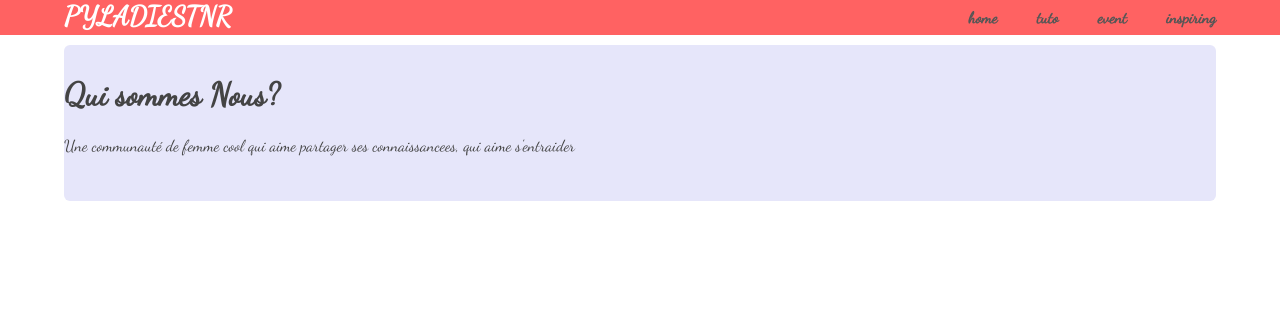
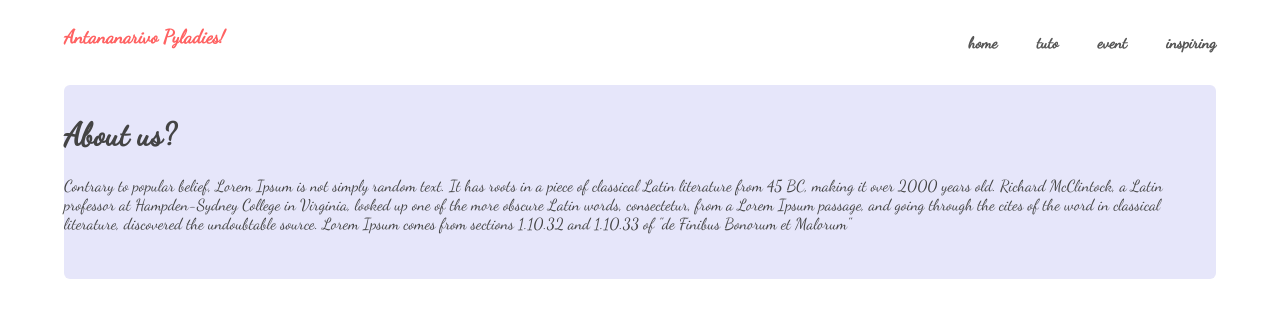
Before and after one commit to anjaniacatus/pyladiesmdg, a Flask app: page /about in a window 1280 px wide. Shown: the top 318 px of the page. Run offline with Flask 2, Linux system fonts and the light colour scheme.

Commit message:
police changed, background changed

```diff
--- a/static/css/main.css
+++ b/static/css/main.css
@@ -8,7 +8,7 @@ body {
  * Formatting the header area
  */
 header {
-    background-color:#ff5252;
+    background-color:#fff;
     height: 35px;
     width: 100%;
     opacity: .9;
@@ -16,13 +16,12 @@ header {
 }
 header h1.logo {
     margin: 0;
-    font-size: 1.7em;
-    color: #fff;
-    text-transform: uppercase;
+    font-size: 1.2em;
+    color: #ff5252;
     float: left;
 }
 header h1.logo:hover {
-    color: #fff;
+    color: #ff5252;
     text-decoration: none;
 }
 /*
@@ -31,6 +30,8 @@ header h1.logo:hover {
 .container {
     width: 90%;
     margin: 0 auto;
+    margin-top: 25px;
+}
 }
 div.home {
     padding: 10px 10px 30px 10px;
@@ -45,6 +46,12 @@ div.about {
     -webkit-border-radius: 6px;
     -moz-border-radius: 6px;
     border-radius: 6px;
+}
+footer {
+	position: absolute;
+	height: 100px;
+    background-color:#ff5252;
+    height: 60px;
 }
 h2 {
     font-size: 3em;
--- a/templates/about.html
+++ b/templates/about.html
@@ -4,8 +4,9 @@
         {% extends "layouts.html" %}
         {% block content %}
             <div class="about">
-                 <h1>Qui sommes Nous?</h1>
-                        <p> Une communauté de femme cool qui aime partager ses connaissancees, qui aime s'entraider </p>
+                 <h1>About us?</h1>
+                        <p> Contrary to popular belief, Lorem Ipsum is not simply random text. It has roots in a piece of classical Latin literature from 45 BC, making it over 2000 years old. Richard McClintock, a Latin professor at Hampden-Sydney College in Virginia, looked up one of the more obscure Latin words, consectetur, from a Lorem Ipsum passage, and going through the cites of the word in classical literature, discovered the undoubtable source. Lorem Ipsum comes from sections
+                        1.10.32 and 1.10.33 of "de Finibus Bonorum et Malorum" </p>
             </div>
         {% endblock %}
     </body>
--- a/templates/home.html
+++ b/templates/home.html
@@ -5,7 +5,8 @@
         {% block content %}
             <div class="home">
                 <h1> Hello! </h1>
-                <p> Pyladies Antananarivo est une communauté de jeunes femmes actives dans le domaine de la TIC. We love coding in python and we want you to be part of it :)  </p>
+                <p> Contrary to popular belief, Lorem Ipsum is not simply random text. It has roots in a piece of classical Latin literature from 45 BC, making it over 2000 years old. Richard McClintock, a Latin professor at Hampden-Sydney College in Virginia, looked up one of the more obscure Latin words, consectetur, from a Lorem Ipsum passage, and going through the cites of the word in classical literature, discovered the undoubtable source. Lorem Ipsum comes from sections 1.10.32
+                and 1.10.33 of "de Finibus Bonorum et Malorum" </p>
             </div>
         {% endblock %}
 
--- a/templates/layouts.html
+++ b/templates/layouts.html
@@ -8,7 +8,7 @@
     <body>
         <header>
             <div class="container" >
-                 <h1 class="logo"> PyLadiesTNR </h1>
+                 <h1 class="logo"> Antananarivo Pyladies! </h1>
                  <strong><nav>
                          <ul class="menu">
                             <li> <a href="{{ url_for('home') }}">home </a> </li>
```
